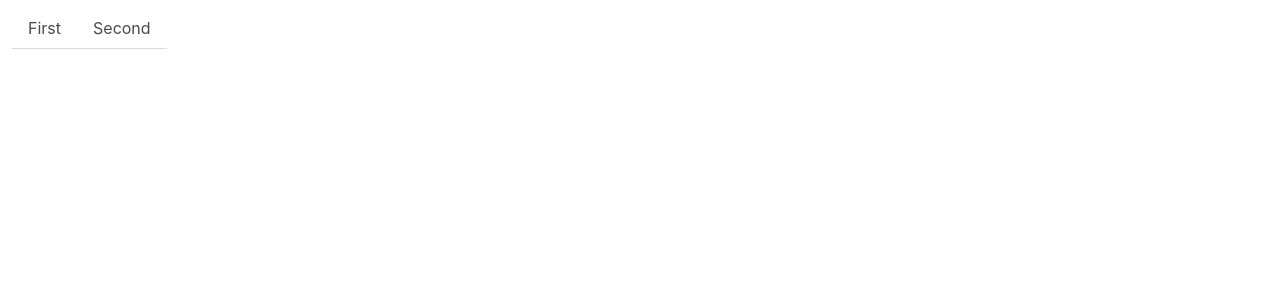
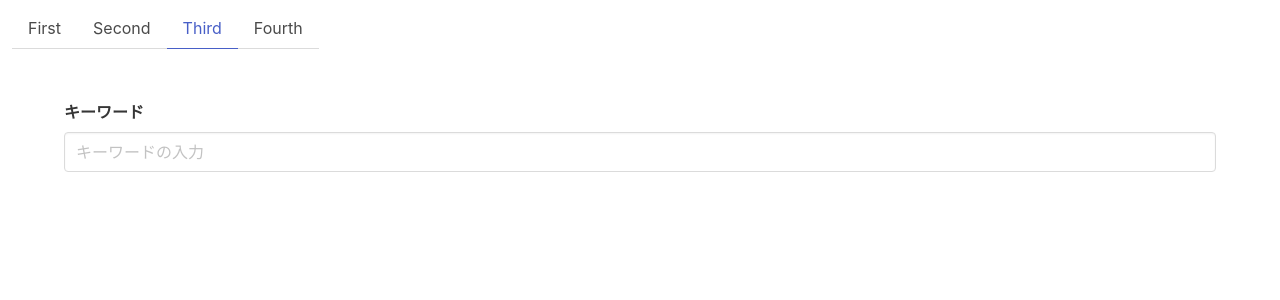
Before and after one commit to isamusuzuki/robotgon-vuejs, a Vue app: page /#/third in a window 1280 px wide. Before the commit this address had no page. Shown: the top 300 px of the page. Built offline with nearby package versions, Linux system fonts and the light colour scheme.

Commit message:
feat: 3,4番目のページを追加する

```diff
--- a/src/components/Navbar.vue
+++ b/src/components/Navbar.vue
@@ -9,6 +9,12 @@
                         </li>
                         <li v-bind:class="{ 'is-active': isActive2 }">
                             <router-link to="/second">Second</router-link>
+                        </li>
+                        <li v-bind:class="{ 'is-active': isActive3 }">
+                            <router-link to="/third">Third</router-link>
+                        </li>
+                        <li v-bind:class="{ 'is-active': isActive4 }">
+                            <router-link to="/fourth">Fourth</router-link>
                         </li>
                     </ul>
                 </div>
--- a/src/composables/useNavbar.ts
+++ b/src/composables/useNavbar.ts
@@ -5,9 +5,13 @@ export default () => {
     const route = useRoute()
     const isActive1 = computed(() => route.name === '1')
     const isActive2 = computed(() => route.name === '2')
+    const isActive3 = computed(() => route.name === '3')
+    const isActive4 = computed(() => route.name === '4')
 
     return {
         isActive1,
-        isActive2
+        isActive2,
+        isActive3,
+        isActive4
     }
 }
--- /dev/null
+++ b/src/pages/Fourth.vue
@@ -0,0 +1,14 @@
+<template>
+    <tango-chou></tango-chou>
+</template>
+
+<script lang="ts">
+import { defineComponent } from 'vue'
+import TangoChou from '../components/TangoCho.vue'
+
+export default defineComponent({
+    components: {
+        TangoChou,
+    },
+})
+</script>
--- /dev/null
+++ b/src/pages/Third.vue
@@ -0,0 +1,17 @@
+<template>
+    <keyword-input></keyword-input>
+    <keyword-output></keyword-output>
+</template>
+
+<script lang="ts">
+import { defineComponent } from 'vue'
+import KeywordInput from '../components/KeywordInput.vue'
+import KeywordOutput from '../components/KeywordOutput.vue'
+
+export default defineComponent({
+    components: {
+        KeywordInput,
+        KeywordOutput,
+    },
+})
+</script>
--- a/src/router/index.ts
+++ b/src/router/index.ts
@@ -1,11 +1,15 @@
 import { createRouter, createWebHashHistory } from 'vue-router'
 import First from '../pages/First.vue'
+import Fourth from '../pages/Fourth.vue'
 import Second from '../pages/Second.vue'
+import Third from '../pages/Third.vue'
 
 export const routes = [
     { path: '/', redirect: '/first' },
     { path: '/first', name: '1', component: First },
     { path: '/second', name: '2', component: Second },
+    { path: '/third', name: '3', component: Third },
+    { path: '/fourth', name: '4', component: Fourth },
 ]
 
 export default createRouter({
```
